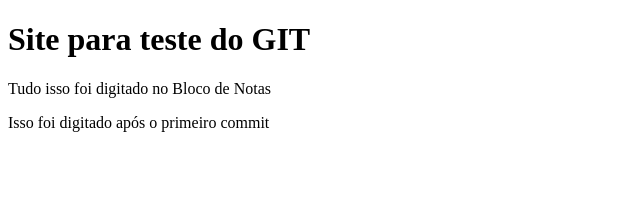
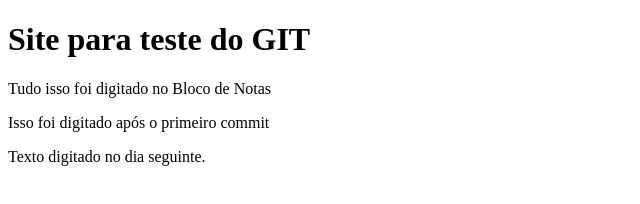
Before and after one commit to ArthurTaouil/git, a plain HTML site: page index.html in a window 1280 px wide. Shown: the whole page, without its empty margins (0-640 px from the left). Drawn offline with Linux system fonts and the light colour scheme.

Commit message:
Terceiro commit.

```diff
--- a/index.html
+++ b/index.html
@@ -8,5 +8,6 @@
 		<h1>Site para teste do GIT</h1>
 		<p>Tudo isso foi digitado no Bloco de Notas</p>
 		<p>Isso foi digitado após o primeiro commit</p>
+		<p>Texto digitado no dia seguinte.</p>
 	</body>
 <html>
```
